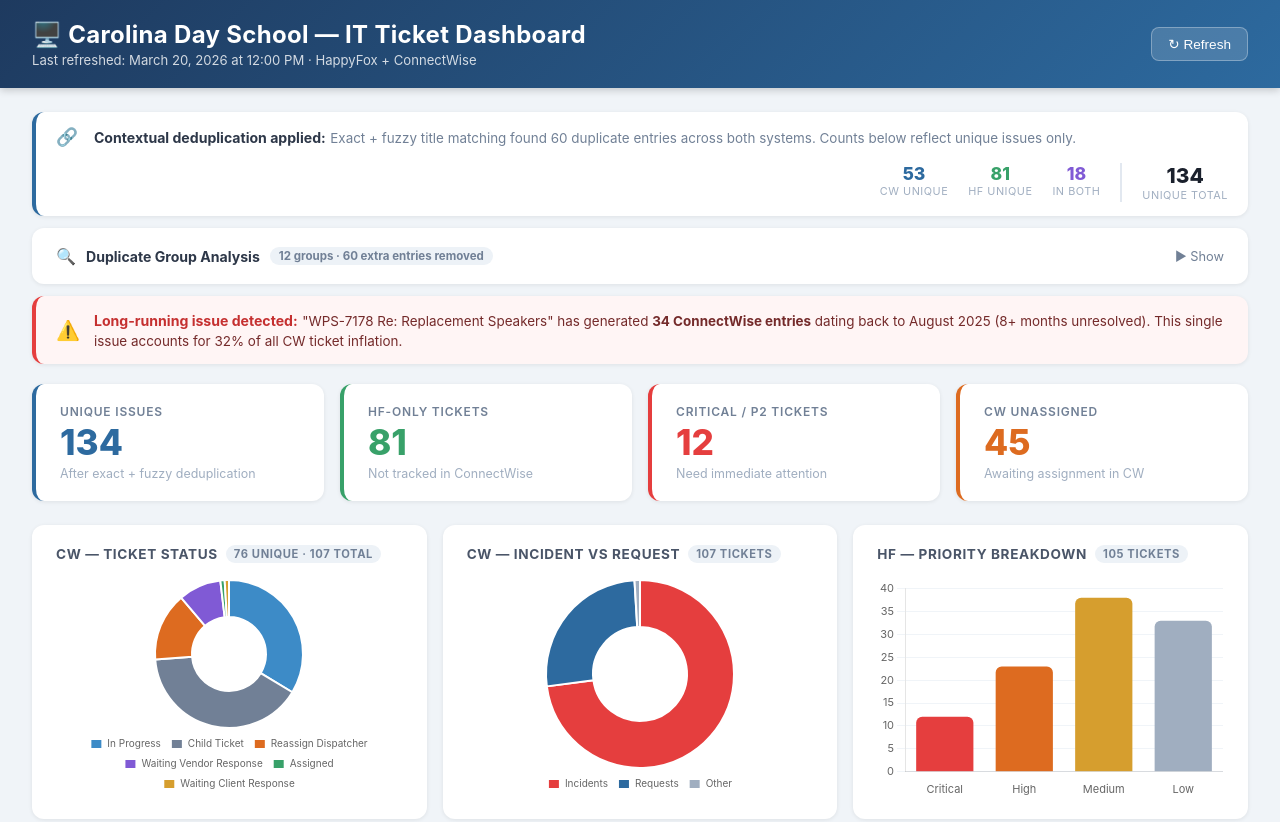
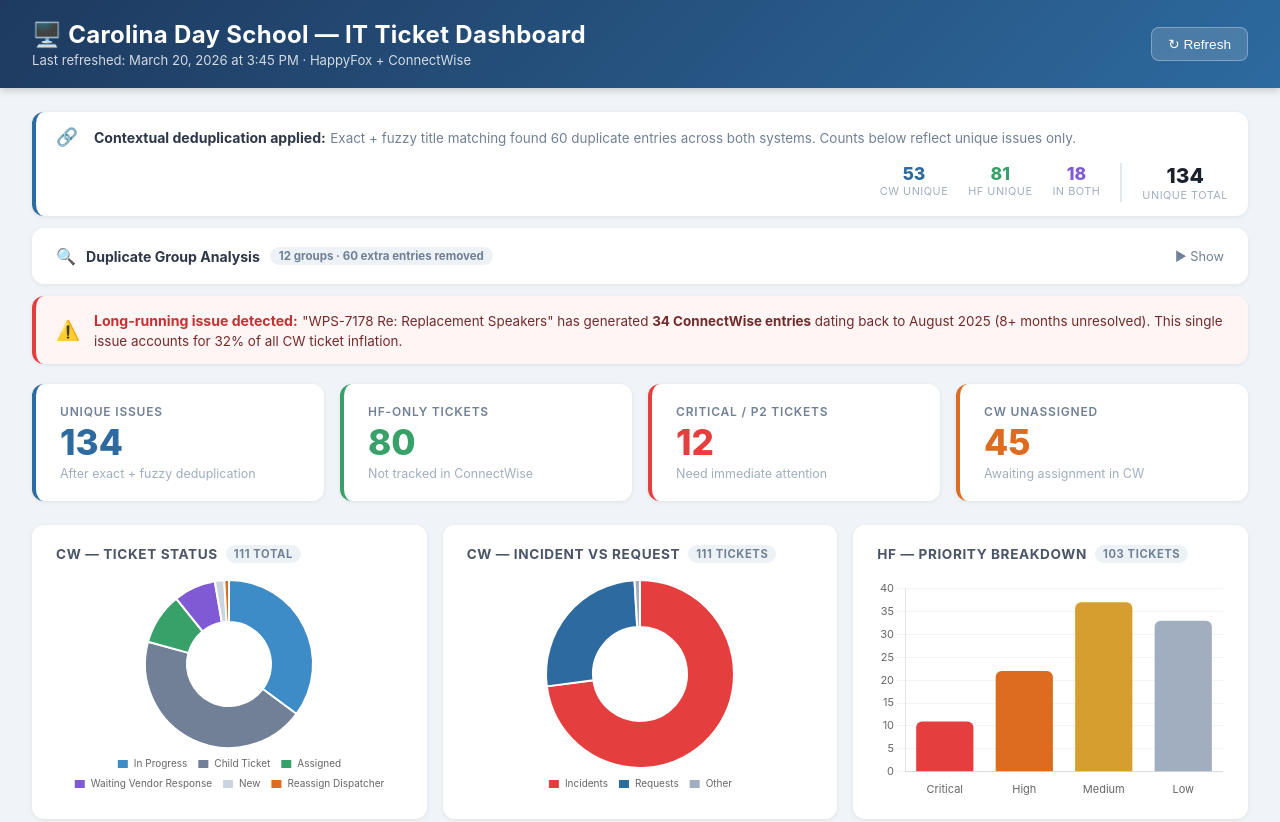
Before and after one commit to ryanjames1729/CDS-IT-Ticket-Board, a plain HTML site: page index.html in a window 1280 px wide. Shown: the top 822 px of the page. Drawn offline with nearby package versions, Linux system fonts and the light colour scheme.

Commit message:
Rescrape: update HF and CW ticket counts

```diff
--- a/index.html
+++ b/index.html
@@ -119,7 +119,7 @@
 <header>
   <div>
     <h1>🖥️ Carolina Day School — IT Ticket Dashboard</h1>
-    <p id="last-updated">Last refreshed: March 20, 2026 at 12:00 PM · HappyFox + ConnectWise</p>
+    <p id="last-updated">Last refreshed: March 20, 2026 at 3:45 PM · HappyFox + ConnectWise</p>
   </div>
   <button class="refresh-btn" onclick="alert('To refresh: reopen this file after running Claude again with both portals open.')">↻ Refresh</button>
 </header>
@@ -234,7 +234,7 @@
     </div>
     <div class="card green">
       <div class="label">HF-Only Tickets</div>
-      <div class="value">81</div>
+      <div class="value">80</div>
       <div class="sub">Not tracked in ConnectWise</div>
     </div>
     <div class="card red">
@@ -252,15 +252,15 @@
   <!-- Row 1: CW Status, CW Type, HF Priority -->
   <div class="charts-row row-3">
     <div class="chart-card">
-      <h3>CW — Ticket Status <span class="badge">76 unique · 107 total</span></h3>
+      <h3>CW — Ticket Status <span class="badge">111 total</span></h3>
       <div class="chart-wrap" style="height:220px"><canvas id="cwStatusChart"></canvas></div>
     </div>
     <div class="chart-card">
-      <h3>CW — Incident vs Request <span class="badge">107 tickets</span></h3>
+      <h3>CW — Incident vs Request <span class="badge">111 tickets</span></h3>
       <div class="chart-wrap" style="height:220px"><canvas id="cwTypeChart"></canvas></div>
     </div>
     <div class="chart-card">
-      <h3>HF — Priority Breakdown <span class="badge">105 tickets</span></h3>
+      <h3>HF — Priority Breakdown <span class="badge">103 tickets</span></h3>
       <div class="chart-wrap" style="height:220px"><canvas id="hfPriorityChart"></canvas></div>
     </div>
   </div>
@@ -291,8 +291,8 @@
       <div style="display:flex;align-items:center;gap:16px">
         <h3>Recent Tickets</h3>
         <div class="tabs">
-          <button class="tab active" onclick="switchTab('cw', this)">ConnectWise (76 unique)</button>
-          <button class="tab" onclick="switchTab('hf', this)">HappyFox Only (89)</button>
+          <button class="tab active" onclick="switchTab('cw', this)">ConnectWise (111)</button>
+          <button class="tab" onclick="switchTab('hf', this)">HappyFox Only (103)</button>
           <button class="tab" onclick="switchTab('linked', this)">🔗 Linked (18)</button>
         </div>
       </div>
@@ -352,7 +352,7 @@
 
 </div>
 
-<footer>Carolina Day School IT Dashboard · Built from live HappyFox &amp; ConnectWise data · March 18, 2026</footer>
+<footer>Carolina Day School IT Dashboard · Built from live HappyFox &amp; ConnectWise data · March 20, 2026</footer>
 
 <script>
 // ─── DATA ────────────────────────────────────────────────────────────────────
@@ -375,10 +375,10 @@ const COLORS = {
 };
 
 // ─── COMPUTE STATS ────────────────────────────────────────────────────────────
-const cwStatusData  = {"In Progress":36,"Child Ticket":43,"Reassign Dispatcher":16,"Waiting Vendor Response":10,"Assigned":1,"Waiting Client Response":1};
-const cwTypeData    = {"Incident":78,"Request":28,"Other":1};
+const cwStatusData  = {"In Progress":39,"Child Ticket":49,"Assigned":11,"Waiting Vendor Response":9,"New":2,"Reassign Dispatcher":1};
+const cwTypeData    = {"Incident":85,"Request":26};
 const cwPriorityData= {"P2":3,"P3":53,"P4":50,"No SLA":1};
-const hfPriorityData= {"Critical":12,"High":23,"Medium":38,"Low":33};
+const hfPriorityData= {"Critical":11,"High":22,"Medium":37,"Low":33};
 
 // Assignee data — simplified individual counts
 const cwAssigneeData = {
```
